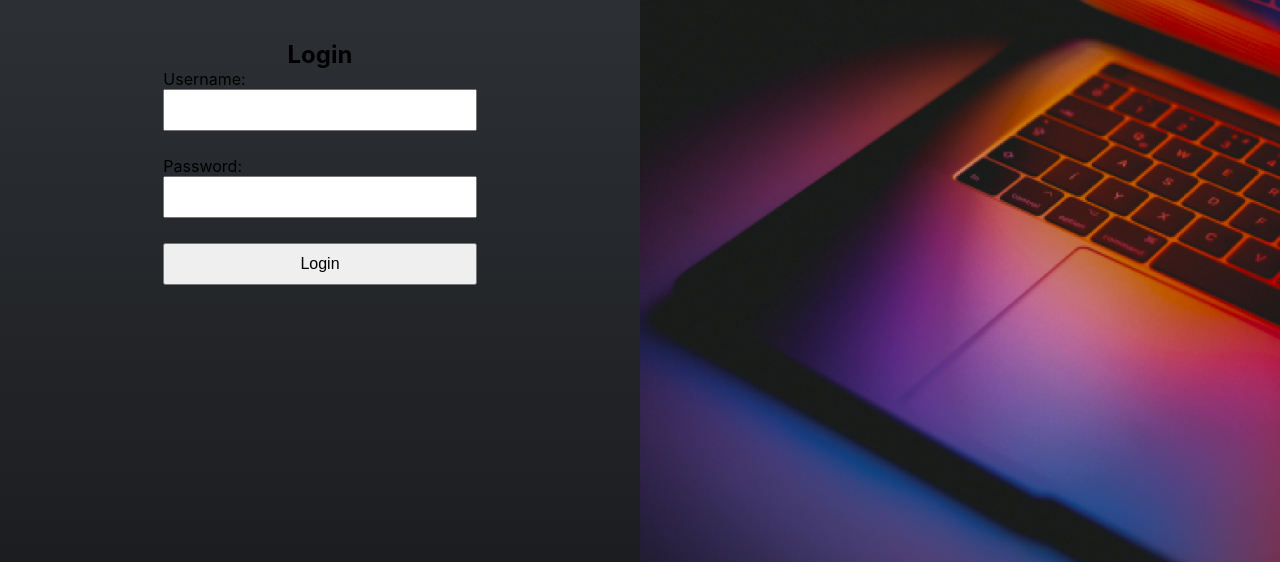
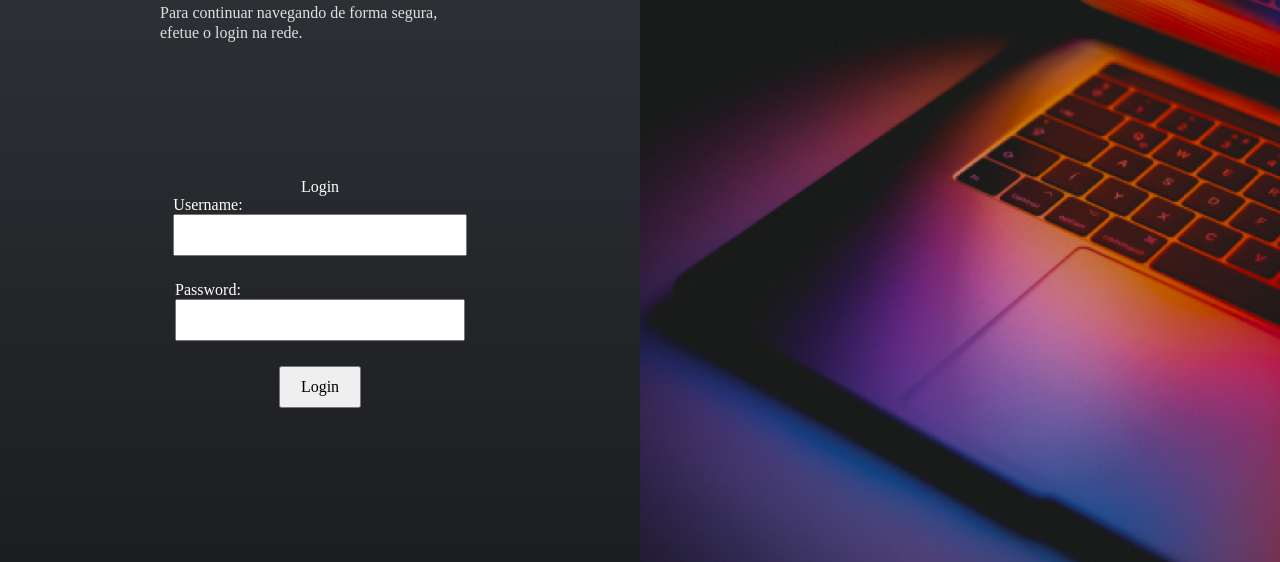
Before and after one commit to Paulo-Santos20/Desafio-Compasso, a React app: page / in a window 1280 px wide. Shown: the part 238-800 px from the top of the page. Built offline with nearby package versions, Linux system fonts and the light colour scheme.

Commit message:
style> font

```diff
--- a/src/pages/home.js
+++ b/src/pages/home.js
@@ -1,13 +1,17 @@
 // src/pages/Home.js
-import React from 'react';
-import '../styles/home.css';
-import Notebook from '../assets/home-photo.png';
+import React from "react";
+import "../styles/home.css";
+import Notebook from "../assets/home-photo.png";
 const Home = () => {
   return (
     <section className="container">
-      <div className="left-side">
-        <h2>Login</h2>
+      <div className="signin">
+        <div className="login">
+        <h1>Olá</h1>
+          <h2>Para continuar navegando de forma segura, efetue o login na rede.</h2>
+
         <form>
+        <h3>Login</h3>
           <div className="form-group">
             <label htmlFor="username">Username:</label>
             <input type="text" id="username" name="username" />
@@ -19,6 +23,8 @@ const Home = () => {
           <button type="submit">Login</button>
         </form>
       </div>
+        </div>
+
       <div className="right-side">
         <img src={Notebook} alt="Placeholder" />
       </div>
--- a/src/styles/home.css
+++ b/src/styles/home.css
@@ -2,20 +2,59 @@
   padding: 0;
   margin: 0;
   box-sizing: border-box;
+  font: inherit;
+}
+:root {
+  --label-color: #e0e0e0;
 }
 
 .container {
   display: flex;
   height: 100vh;
+  font-family: 'Mark Pro';
 }
 
-.left-side {
-  width: 50%;
+.signin {
   display: flex;
   flex-direction: column;
   justify-content: center;
   align-items: center;
-  background: linear-gradient(180deg, #33383D 0%, #1C1D20 100%); /* Use `background` em vez de `background-color` */
+  width: 50vw;
+  height: 100vh;
+  background: linear-gradient(180deg, #33383D 0%, #1C1D20 100%);
+  box-shadow: 4px 4px 70px rgba(0, 0, 0, 0.25);
+  color: white;
+}
+
+.login{
+    display: flex;
+    flex-direction: column;
+    justify-content: flex-start;
+    width: 50%;
+}
+
+
+h1 {
+  color: var(--label-color);
+  font-size: 60px;
+}
+h1,h2{
+  justify-content: center;
+  align-items: center;
+}
+h2{
+  color: var(--label-color);
+    font-size: 16px;
+    line-height: 20px;
+    margin-top: 17px;
+    max-width: 300px;
+}
+form {
+  display: flex;
+  align-items: center;
+  justify-content: center;
+  flex-direction: column;
+  margin-top: 135px;
 }
 
 .right-side {
```
